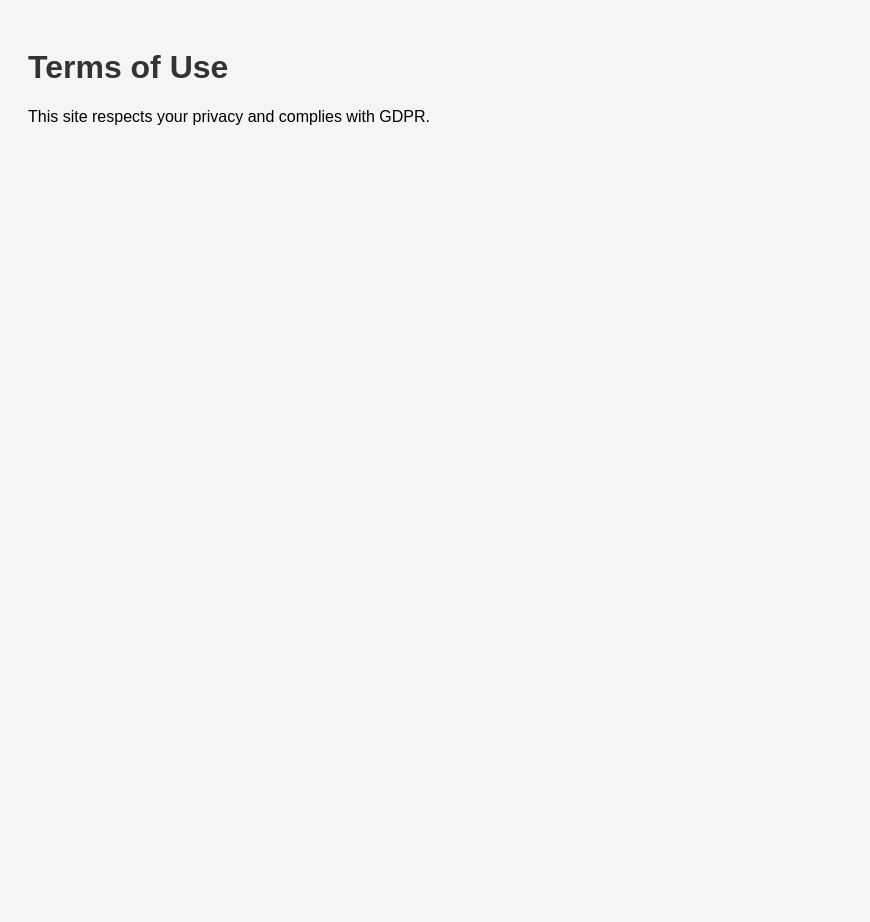
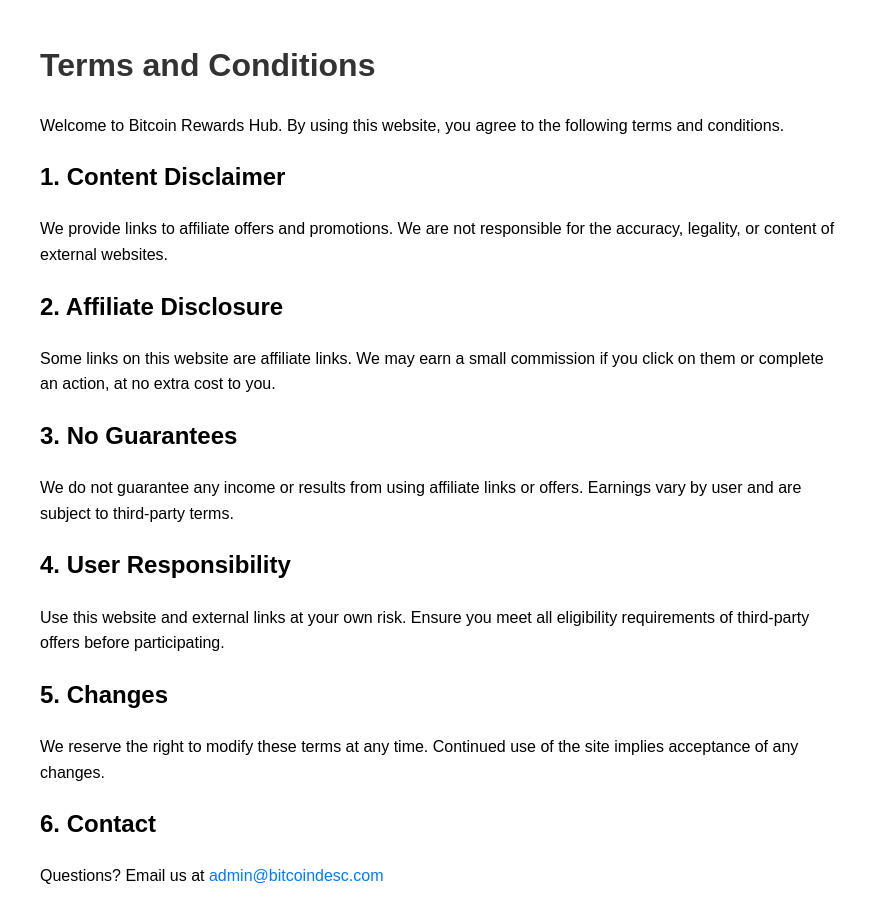
Before and after one commit to bjornthorsen97/affiliate-site, a plain HTML site: page terms.html in a window 1280 px wide. Shown: the whole page, without its empty margins (0-870 px from the left). Before the commit the page ends 800 px from the top, so only its background shows below. Drawn offline with Linux system fonts and the light colour scheme.

Commit message:
Update terms.html

```diff
--- a/terms.html
+++ b/terms.html
@@ -1,4 +1,45 @@
 <!DOCTYPE html>
 <html lang="en">
-<head><meta charset="UTF-8"><title>Terms & Privacy</title><link rel="stylesheet" href="assets/css/style.css"></head>
-<body><h1>Terms of Use</h1><p>This site respects your privacy and complies with GDPR.</p></body></html>
+<head>
+  <meta charset="UTF-8" />
+  <meta name="viewport" content="width=device-width, initial-scale=1.0"/>
+  <title>Terms and Conditions</title>
+  <style>
+    body {
+      font-family: Arial, sans-serif;
+      margin: 40px;
+      max-width: 800px;
+      line-height: 1.6;
+    }
+    h1 {
+      color: #333;
+    }
+    a {
+      color: #007BFF;
+      text-decoration: none;
+    }
+  </style>
+</head>
+<body>
+  <h1>Terms and Conditions</h1>
+  <p>Welcome to Bitcoin Rewards Hub. By using this website, you agree to the following terms and conditions.</p>
+
+  <h2>1. Content Disclaimer</h2>
+  <p>We provide links to affiliate offers and promotions. We are not responsible for the accuracy, legality, or content of external websites.</p>
+
+  <h2>2. Affiliate Disclosure</h2>
+  <p>Some links on this website are affiliate links. We may earn a small commission if you click on them or complete an action, at no extra cost to you.</p>
+
+  <h2>3. No Guarantees</h2>
+  <p>We do not guarantee any income or results from using affiliate links or offers. Earnings vary by user and are subject to third-party terms.</p>
+
+  <h2>4. User Responsibility</h2>
+  <p>Use this website and external links at your own risk. Ensure you meet all eligibility requirements of third-party offers before participating.</p>
+
+  <h2>5. Changes</h2>
+  <p>We reserve the right to modify these terms at any time. Continued use of the site implies acceptance of any changes.</p>
+
+  <h2>6. Contact</h2>
+  <p>Questions? Email us at <a href="mailto:admin@bitcoindesc.com">admin@bitcoindesc.com</a></p>
+</body>
+</html>
```
